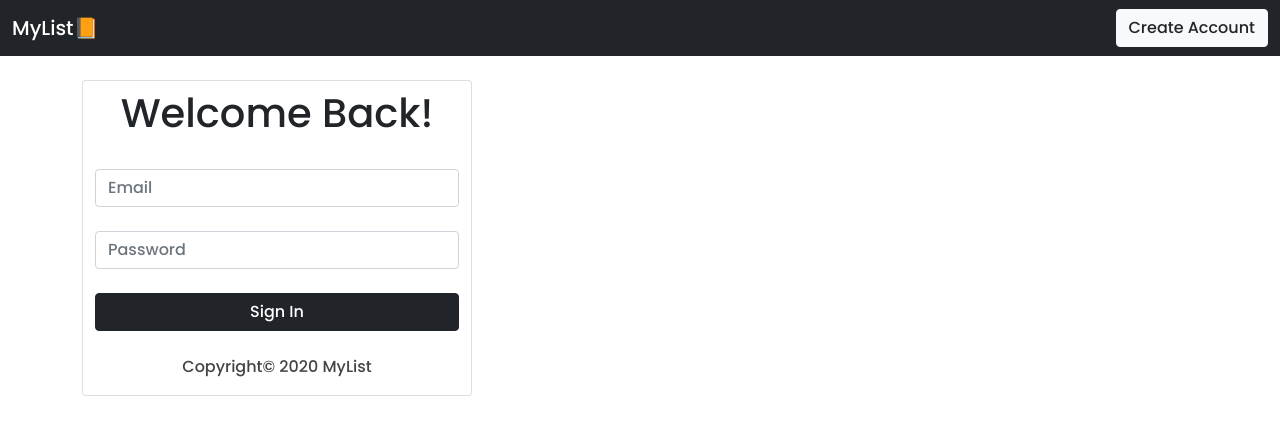
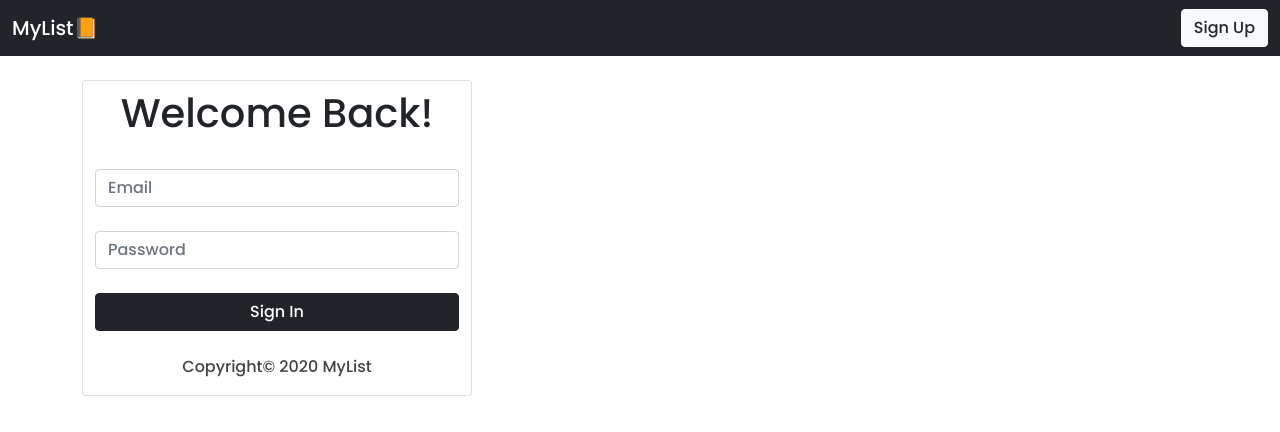
Before and after one commit to gyandeep12/list-app-ui_components, a website: page auth/login.html in a window 1280 px wide. Drawn offline with nearby package versions, Linux system fonts and the light colour scheme.

Commit message:
bugs fixed

```diff
--- a/auth/login.html
+++ b/auth/login.html
@@ -33,7 +33,7 @@
         MyList📙
       </a>
       <a href="#" style="color: #fff" class="btn btn-light text-dark">
-        Create Account
+        Sign Up
       </a>
     </div>
   </nav>
```
